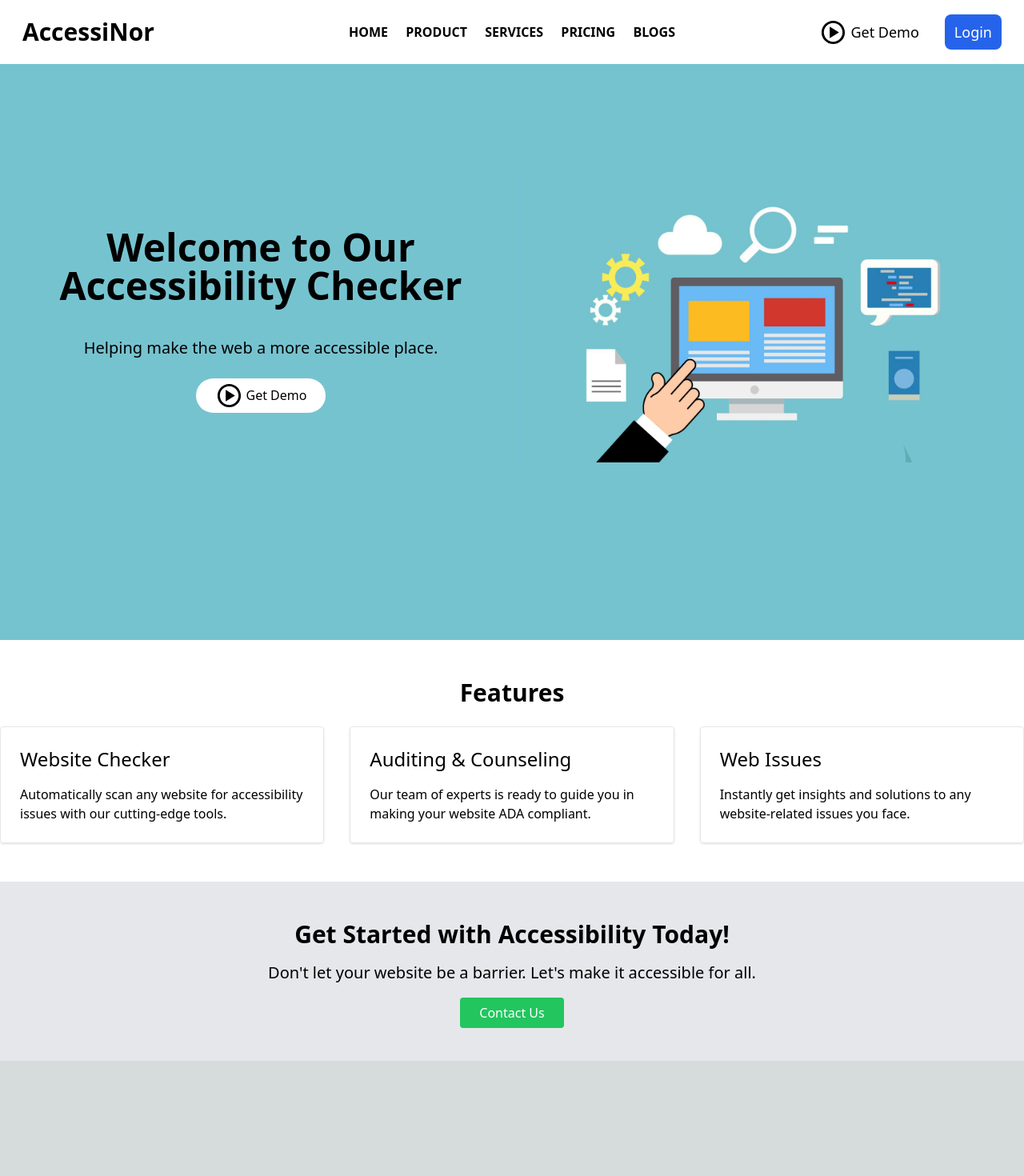
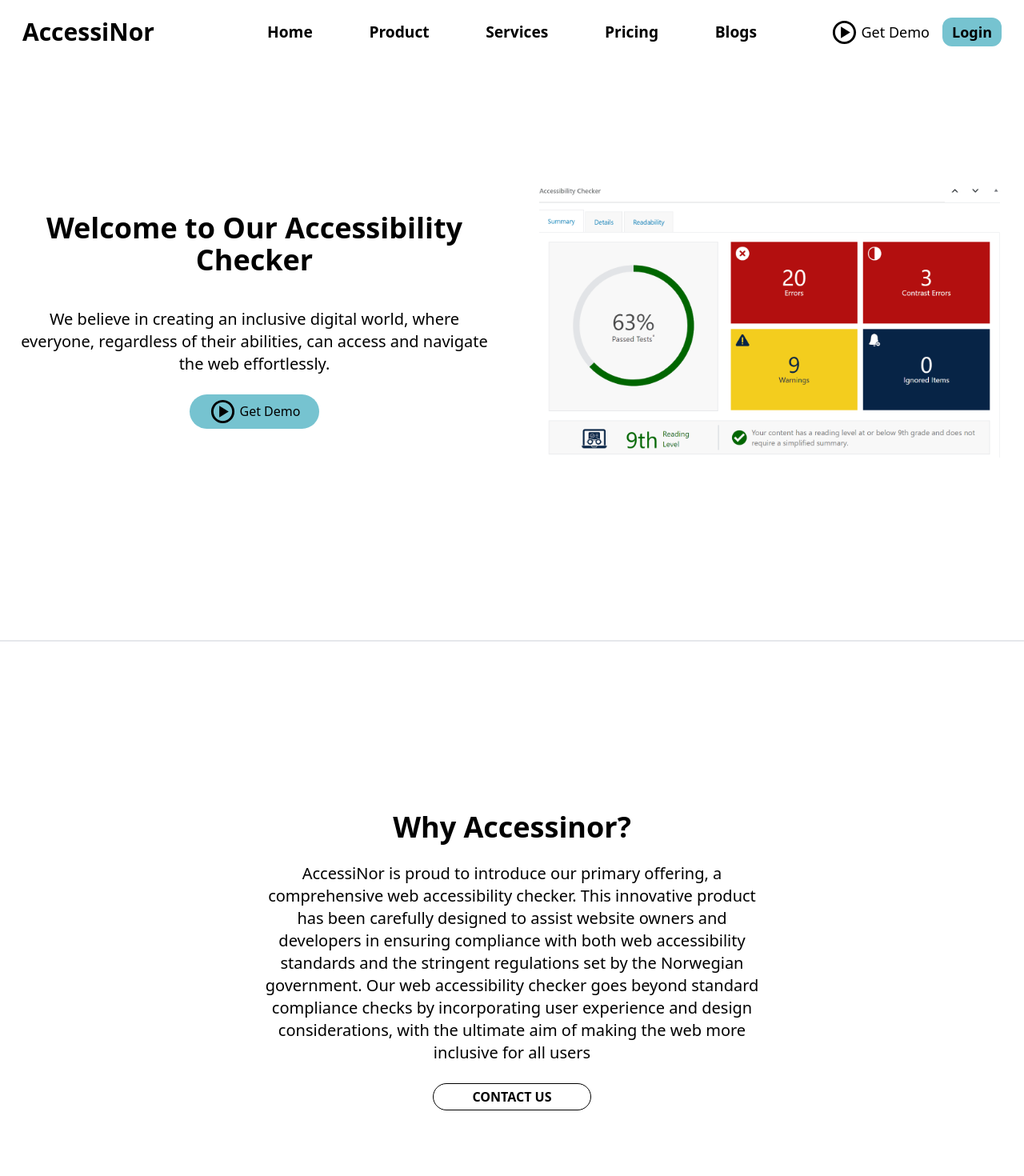
Before and after one commit to Amrit199/accessinor, a Next.js app: page / in a window 1280 px wide. Shown: the top 1470 px of the page at 80% size. Before the commit the page ends 1326 px from the top, so only its background shows below. Built offline with nearby package versions, Linux system fonts and the light colour scheme.

Commit message:
pages updated

```diff
--- a/app/page.js
+++ b/app/page.js
@@ -1,15 +1,20 @@
 import React from "react";
 import Link from "next/link";
-import DemoButton from "@/components/DemoButton";
+import DemoButton from "@/components/Buttons/DemoButton";
 import Image from "next/image";
-import accessibility from "../public/featureimg.jpg";
+import accessibility from "../public/webchecker.png";
 import HeroSection from "@/components/HeroSection";
+import AuditSection from "@/components/AuditSection";
+import Intro from "@/components/Buttons/Intro";
 
 export default function Home() {
   return (
     <div className="w-full bg-white text-black">
       {/* hero section */}
       <HeroSection />
+      <Intro />
+      <AuditSection />
+
       <div>
 
         <section className="features py-12">
--- /dev/null
+++ b/components/AuditSection.jsx
@@ -0,0 +1,33 @@
+"use client";
+import React from "react";
+import accessibility from "../public/featureimg.jpg";
+import Image from "next/image";
+import { motion } from "framer-motion";
+import ContactUsButton from "./Buttons/ContactUsButton";
+
+const AuditSection = () => {
+  return (
+    <div className="w-full h-screen flex bg-[#76c3d0] flex-col lg:flex-row items-center justify-center px-5 pt-32 lg:pt-0 gap-12 overflow-hidden">
+      <div className="w-full">
+        <Image
+          src={accessibility}
+          alt="accessibility checked image"
+          aria-label="hand pointing to accessible icons"
+          className="w-3/4 md:max-w-xl mx-auto lg:w-full"
+        />
+      </div>
+      <div className=" w-full flex flex-col items-center justify-center gap-6 text-center">
+        <h1 className="text-4xl font-bold">
+          We help you to make your <span className="text-white">Accessible</span> for everyone
+        </h1>
+        <p className="text-xl mt-4">
+          Our team of experts is ready to guide you in making your website ADA
+          compliant.
+        </p>
+          <ContactUsButton />
+      </div>
+    </div>
+  );
+};
+
+export default AuditSection;
--- /dev/null
+++ b/components/Buttons/ContactUsButton.jsx
@@ -0,0 +1,21 @@
+import React from 'react'
+import { motion } from "framer-motion";
+import Link from 'next/link';
+
+const ContactUsButton = () => {
+  return (
+    <Link href="/login">
+      <motion.button
+        aria-label="Navigate to login page"
+        className="bg-white font-bold rounded-full px-12 py-1 uppercase border-black border-[1px]"
+        whileHover={{ scale: 1.1 }}
+        whileTap={{ scale: 0.9 }}
+        transition={{ type: "spring", stiffness: 300, damping: 17 }}
+      >
+        Contact us
+      </motion.button>
+    </Link>
+  )
+}
+
+export default ContactUsButton
--- /dev/null
+++ b/components/Buttons/DemoButton.jsx
@@ -0,0 +1,27 @@
+"use client"
+import Link from "next/link";
+import React from "react";
+import { BiPlayCircle } from "react-icons/bi";
+import { motion } from "framer-motion";
+
+const DemoButton = () => {
+  return (
+    <Link href="/">
+      <motion.div
+        className="flex items-center justify-center gap-1 text-black cursor-pointer flex-nowrap"
+        whileHover={{ scale: 1.1 }}
+        whileTap={{ scale: 0.9 }}
+        transition={{ type: "spring", stiffness: 300, damping: 17 }}
+      >
+        <BiPlayCircle
+          aria-label="Play demo"
+          size={35}
+          title="Play button icon"
+        />
+        <span className="text-md font-normal">Get Demo</span>
+      </motion.div>
+    </Link>
+  );
+};
+
+export default DemoButton;
--- /dev/null
+++ b/components/Buttons/Intro.jsx
@@ -0,0 +1,19 @@
+"use client"
+import React from 'react'
+import ContactUsButton from './ContactUsButton'
+
+const Intro = () => {
+  return (
+    <div className="w-full h-screen px-5 pt-32 lg:pt-0 border-t-[2px] flex flex-col items-center justify-center">
+      <div className="flex flex-col items-center justify-center gap-6">
+        <h1 className="text-4xl font-bold">Why Accessinor?</h1>
+        <p className="w-[90%] sm:w-[80%] md:w-[70%] lg:w-[50%] mx-auto text-center text-xl">
+        AccessiNor is proud to introduce our primary offering, a comprehensive web accessibility checker. This innovative product has been carefully designed to assist website owners and developers in ensuring compliance with both web accessibility standards and the stringent regulations set by the Norwegian government. Our web accessibility checker goes beyond standard compliance checks by incorporating user experience and design considerations, with the ultimate aim of making the web more inclusive for all users
+        </p>
+        <ContactUsButton />
+      </div>
+    </div>
+  )
+}
+
+export default Intro
--- /dev/null
+++ b/components/Buttons/LoginButton.jsx
@@ -0,0 +1,22 @@
+"use client"
+import Link from "next/link";
+import React from "react";
+import { motion } from "framer-motion";
+
+const LoginButton = () => {
+  return (
+    <Link href="/login">
+      <motion.button
+        aria-label="Navigate to login page"
+        className="bg-[#76c3d0] font-bold rounded-full md:rounded-xl px-12 md:px-3 py-1"
+        whileHover={{ scale: 1.2 }}
+        whileTap={{ scale: 0.9 }}
+        transition={{ type: "spring", stiffness: 300, damping: 17 }}
+      >
+        Login
+      </motion.button>
+    </Link>
+  );
+};
+
+export default LoginButton;
--- a/components/DemoButton.jsx
+++ /dev/null
@@ -1,14 +0,0 @@
-import Link from "next/link";
-import React from "react";
-import { BiPlayCircle } from "react-icons/bi";
-
-const DemoButton = () => {
-  return (
-    <Link href="/" className="flex items-center justify-center gap-1 text-black hover:text-blue-900 cursor-pointer">
-      <BiPlayCircle aria-label="Play demo" size={35} title="Play button icon" />
-      <span className="text-md font-normal">Get Demo</span>
-    </Link>
-  );
-};
-
-export default DemoButton;
--- a/components/HeroSection.jsx
+++ b/components/HeroSection.jsx
@@ -1,22 +1,24 @@
 "use client";
 import React from "react";
-import accessibility from "../public/featureimg.jpg";
-import DemoButton from "./DemoButton";
+import accessibility from "../public/webchecker.png";
+import DemoButton from "./Buttons/DemoButton";
 import Image from "next/image";
 import { motion } from "framer-motion";
 
 const HeroSection = () => {
   return (
-    <div className="w-full h-screen my-auto flex bg-[#76c3d0] flex-col lg:flex-row items-center justify-center px-5 gap-4">
-      <div className=" w-full flex flex-col items-center justify-center gap-6 text-center padding-x">
-        <h1 className="text-3xl md:text-5xl font-bold">
+    <div className="w-full h-screen flex flex-col lg:flex-row items-center justify-center px-5 pt-32 lg:pt-0 gap-12 overflow-hidden">
+      <div className=" w-full flex flex-col items-center justify-center gap-6 text-center">
+        <h1 className="text-4xl font-bold">
           Welcome to Our Accessibility Checker
         </h1>
         <p className="text-xl mt-4">
-          Helping make the web a more accessible place.
+          We believe in creating an inclusive digital world, where everyone,
+          regardless of their abilities, can access and navigate the web
+          effortlessly.
         </p>
         <motion.div
-          className="bg-white px-6 py-1 rounded-full"
+          className="bg-[#76c3d0] px-6 py-1 rounded-full"
           whileHover={{ scale: 1.2 }}
           whileTap={{ scale: 0.9 }}
           transition={{ type: "spring", stiffness: 300, damping: 17 }}
@@ -24,11 +26,12 @@
           <DemoButton />
         </motion.div>
       </div>
-      <div className="w-full ">
+      <div className="w-full">
         <Image
           src={accessibility}
           alt="accessibility checked image"
-          className="w-full"
+          aria-label="hand pointing to accessible icons"
+          className="w-3/4 md:max-w-xl mx-auto lg:w-full"
         />
       </div>
     </div>
--- a/components/Navbar.jsx
+++ b/components/Navbar.jsx
@@ -4,7 +4,8 @@
 import { BiPlayCircle } from "react-icons/bi";
 import { AiOutlineClose, AiOutlineMenu } from "react-icons/ai";
 import { navbar } from "@/constants";
-import DemoButton from "./DemoButton";
+import DemoButton from "./Buttons/DemoButton";
+import LoginButton from "./Buttons/LoginButton";
 
 const Navbar = () => {
   const [shadow, setShadow] = useState(false);
@@ -46,7 +47,7 @@
             : "w-full h-20 bg-white fixed z-[40] px-7 py-6 flex items-center justify-between"
         }
       >
-        <div className="w-full">
+        <div className="basis-1/4 w-full">
           <Link
             href="/"
             className="flex items-center gap-1 cursor-pointer"
@@ -56,12 +57,12 @@
           </Link>
         </div>
         {/* Nav link for < 800px screen */}
-        <div className="w-full hidden lg:flex items-center justify-between gap-3 text-xl">
+        <div className="basis-2/4 w-full hidden lg:flex items-center justify-between gap-5 text-xl">
           {navbar.menus.map((menu, index) => (
             <Link
               href={`/${menu.name}`}
               key={index}
-              className="hover:text-[#206e61] cursor-pointer uppercase text-base font-bold"
+              className="hover:text-[#206e61] cursor-pointer text-[1.2rem] font-semibold"
               aria-label={`Navigate to ${menu.name} page`}
             >
               {menu.name}
@@ -69,20 +70,12 @@
           ))}
         </div>
         {/* mobile menu icon > 800 screen*/}
-
-        <div className="hidden w-full md:flex justify-end gap-8 text-lg">
+        <div className="w-full lg:basis-1/4 flex items-center justify-end gap-6">
+          <div className="hidden w-full md:flex items-center justify-end gap-4 text-lg">
             <DemoButton />
-
-          <Link href="/login">
-            <button
-              aria-label="Navigate to login page"
-              className="bg-blue-600 hover:bg-blue-400 text-white rounded-lg px-3 py-2"
-            >
-              {navbar.button}
-            </button>
-          </Link>
+            <LoginButton />
           </div>
-        <div className="w-full flex justify-end lg:hidden">
+          <div className="flex items-center justify-center lg:hidden">
             {!mobile ? (
               <AiOutlineMenu
                 onClick={handleMenu}
@@ -100,6 +93,7 @@
                 className="cursor-pointer rounded-full transition-transform hover:scale-110 active:bg-slate-300"
               />
             )}
+          </div>
         </div>
       </nav>
       {/* mobile menu list */}
@@ -127,11 +121,7 @@
           </ul>
           <div className="flex flex-col items-center gap-2 text-lg md:hidden">
             <DemoButton />
-            <div>
-              <button className="uppercase bg-[#389f8e] text-white hover:bg-[#206e61] text-sm px-20 py-2 font-semibold rounded-full transition-all duration-300 active:bg-yellow-600">
-                LOGIN
-              </button>
-            </div>
+            <LoginButton />
           </div>
         </div>
       </aside>
```
Also changed, not shown: public/webchecker.png. Lines whose indentation alone changed are shown as unchanged.
